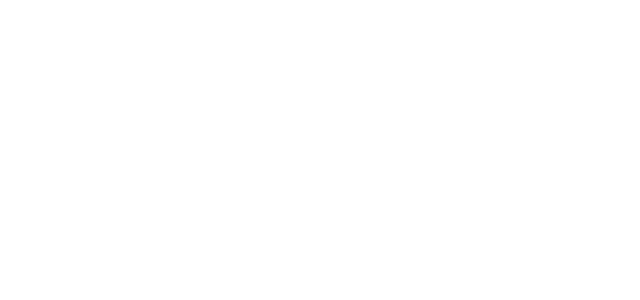
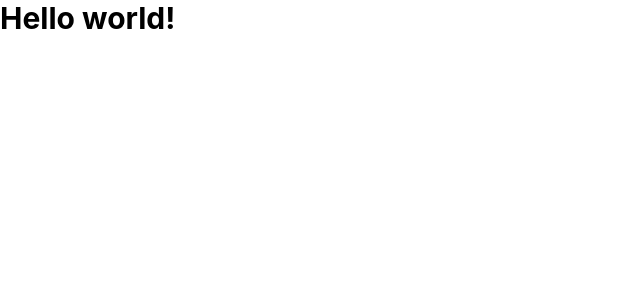
Before and after one commit to bochka123/WellTaxes, a React (Vite) app in the folder WellTaxes.Frontend/: page / in a window 1280 px wide. Shown: the top 300 px of the page, without its empty margins (0-640 px from the left). Built offline with nearby package versions, Linux system fonts and the light colour scheme.

Commit message:
feature: Add tailwind

```diff
--- a/WellTaxes.Frontend/package.json
+++ b/WellTaxes.Frontend/package.json
@@ -10,8 +10,10 @@
     "preview": "vite preview"
   },
   "dependencies": {
+    "@tailwindcss/vite": "^4.2.1",
     "react": "^19.2.0",
-    "react-dom": "^19.2.0"
+    "react-dom": "^19.2.0",
+    "tailwindcss": "^4.2.1"
   },
   "devDependencies": {
     "@eslint/js": "^9.39.1",
--- a/WellTaxes.Frontend/src/App.tsx
+++ b/WellTaxes.Frontend/src/App.tsx
@@ -2,7 +2,9 @@
 
 const App: FC = () => {
     return (
-        <></>
+        <>
+            <h1 className="text-3xl font-bold">Hello world!</h1>
+        </>
     );
 };
 
--- a/WellTaxes.Frontend/src/styles/index.css
+++ b/WellTaxes.Frontend/src/index.css
@@ -1,5 +1,6 @@
-@import './reset.css';
-@import './fonts.css';
+@import './styles/reset.css';
+@import './styles/fonts.css';
+@import 'tailwindcss';
 
 html {
   scroll-behavior: smooth;
--- a/WellTaxes.Frontend/src/main.tsx
+++ b/WellTaxes.Frontend/src/main.tsx
@@ -1,4 +1,4 @@
-import './styles/index.css';
+import './index.css';
 
 import { StrictMode } from 'react';
 import { createRoot } from 'react-dom/client';
--- a/WellTaxes.Frontend/vite.config.ts
+++ b/WellTaxes.Frontend/vite.config.ts
@@ -1,3 +1,4 @@
+import tailwindcss from '@tailwindcss/vite';
 import react from '@vitejs/plugin-react-swc';
 import { defineConfig } from 'vite';
 import { VitePWA } from 'vite-plugin-pwa';
@@ -5,6 +6,7 @@
 export default defineConfig({
     plugins: [
         react(),
+        tailwindcss(),
         VitePWA({
             registerType: 'autoUpdate',
             includeAssets: ['favicon.ico', 'apple-touch-icon.png', 'pwa-maskable-512x512.png'],
```
Also changed, not shown: 1 other file (tests, documents, lock files or other folders).
